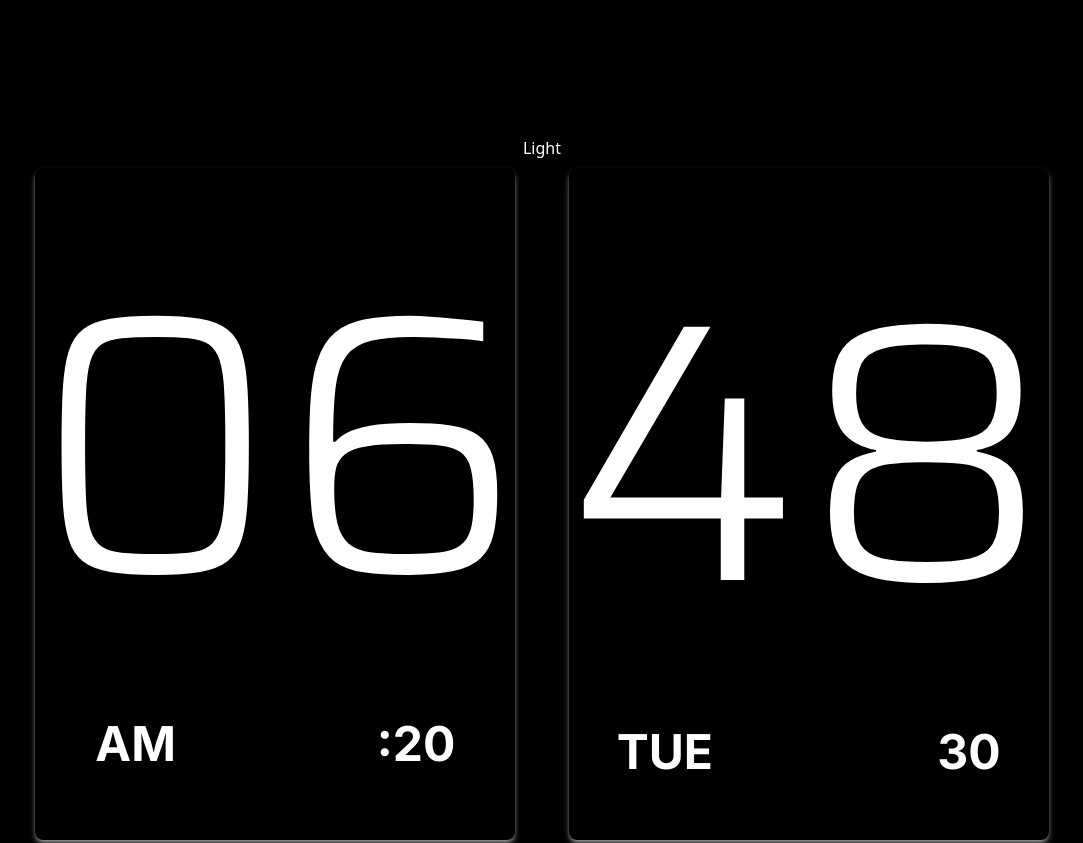
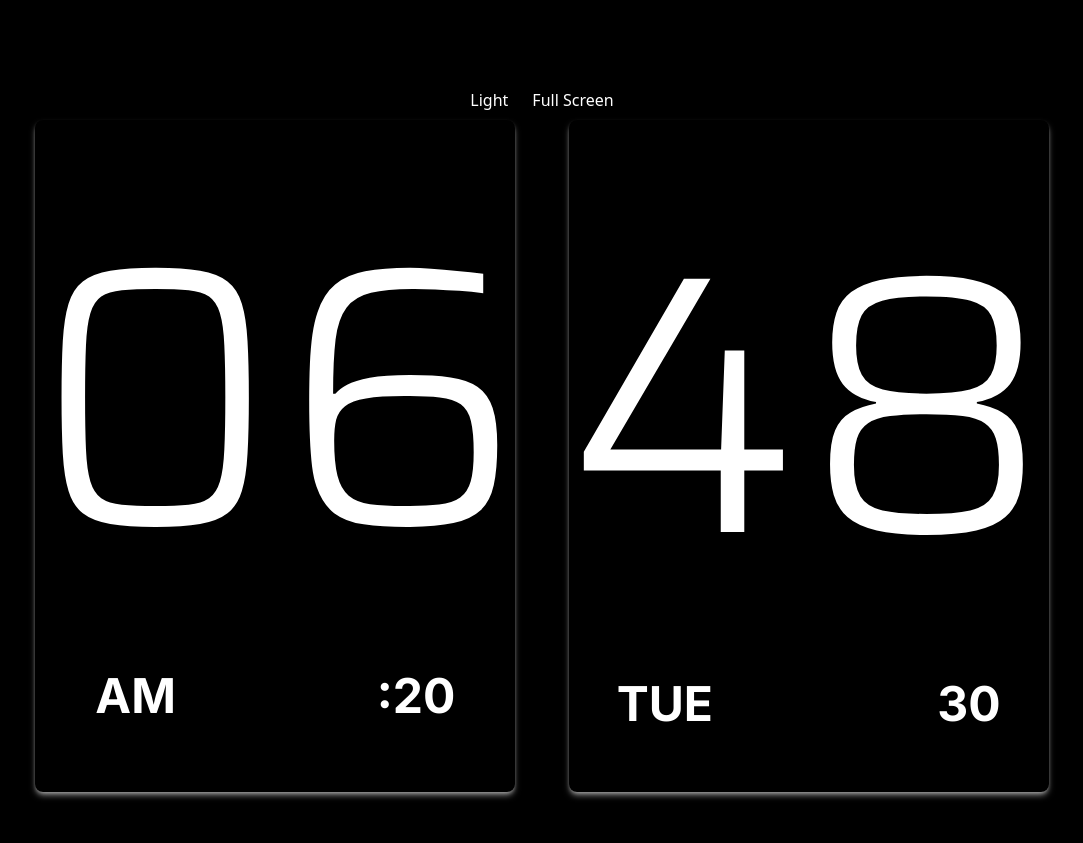
Before and after one commit to YUGE0/Clock, a React (Vite) app: page / in a window 1280 px wide. Shown: the top 843 px of the page, without its empty margins (98-1181 px from the left). Built offline with nearby package versions, Linux system fonts and the light colour scheme.

Commit message:
FullScreen

```diff
--- a/package.json
+++ b/package.json
@@ -11,7 +11,8 @@
   },
   "dependencies": {
     "react": "^18.3.1",
-    "react-dom": "^18.3.1"
+    "react-dom": "^18.3.1",
+    "react-full-screen": "^1.1.1"
   },
   "devDependencies": {
     "@types/react": "^18.3.3",
--- a/src/App.jsx
+++ b/src/App.jsx
@@ -3,12 +3,14 @@ import Time from './Time'
 import Hour from './Hour'
 import Minute from './Minute'
 import Nav from './Nav'
+import FullScreenProvider from './FullScreenContext'
 
 
 function App() {
 
   return (
-    <div className="px-20 py-32 sm:pb-52 md:pb-46 xl:pb-20 dark:bg-black h-full">
+    <FullScreenProvider>
+    <div className="px-20 pb-32 sm:pb-52 md:pb-46 xl:py-20 dark:bg-black h-full">
       <div>
         <Nav />
       </div>
@@ -22,6 +24,7 @@ function App() {
         <Time city="Helsinki"/>
       </div>
     </div>
+    </FullScreenProvider>
 )
 }
 
--- /dev/null
+++ b/src/FullScreenContext.jsx
@@ -0,0 +1,43 @@
+import { createContext, useState, useContext } from 'react';
+
+const FullScreenContext = createContext();
+
+export const useFullScreen = () => useContext(FullScreenContext);
+
+const FullScreenProvider = ({ children }) => {
+  const [isFullScreen, setIsFullScreen] = useState(false);
+
+  const handleFullScreen = () => {
+    const element = document.documentElement;
+    if (!isFullScreen) {
+      if (element.requestFullscreen) {
+        element.requestFullscreen();
+
+      } else if (element.webkitRequestFullscreen) { /* Safari */
+        element.webkitRequestFullscreen();
+      } else if (element.msRequestFullscreen) { /* IE11 */
+        element.msRequestFullscreen();
+
+      }
+    } else {
+      if (document.exitFullscreen) {
+        document.exitFullscreen();
+      } else if (document.webkitExitFullscreen)
+ { /* Safari */
+        document.webkitExitFullscreen();
+      } else if (document.msExitFullscreen) { /* IE11 */
+        document.msExitFullscreen();
+      }
+    }
+    setIsFullScreen(!isFullScreen);
+
+  };
+
+  return (
+    <FullScreenContext.Provider value={{ isFullScreen, handleFullScreen }}>
+      {children}
+    </FullScreenContext.Provider>
+  );
+};
+
+export default FullScreenProvider;
--- a/src/Nav.jsx
+++ b/src/Nav.jsx
@@ -1,7 +1,9 @@
 import {useEffect,useState,React} from 'react'
+import { useFullScreen } from './FullScreenContext';
 
 export default function Nav() {
 
+    const { handleFullScreen } = useFullScreen();
     const[theme,setTheme] = useState("Dark")
     console.log(theme);
     const element = document.documentElement
@@ -19,11 +21,12 @@ export default function Nav() {
         }
     },[theme])
 
+
   return (
     <div className="flex gap-2 justify-center">
     {theme==="Dark" && <button className="p-2 shadow-inner shadow-black/30 rounded-lg hover:bg-blue-300/50 dark:text-white" onClick={()=>{setTheme("Light")}}>Light</button>}
     {theme==="Light" && <button className="p-2 shadow-inner shadow-black/30 rounded-lg hover:bg-black/70 hover:text-white dark:text-white" onClick={()=>{setTheme("Dark")}}>Dark</button>}
-
+    <button className="p-2 shadow-inner shadow-black/30 rounded-lg hover:bg-black/70 hover:text-white dark:text-white" onClick={handleFullScreen}>Full Screen</button>
     </div>
   )
 }
```
Also changed, not shown: 1 other file (tests, documents, lock files or other folders).
